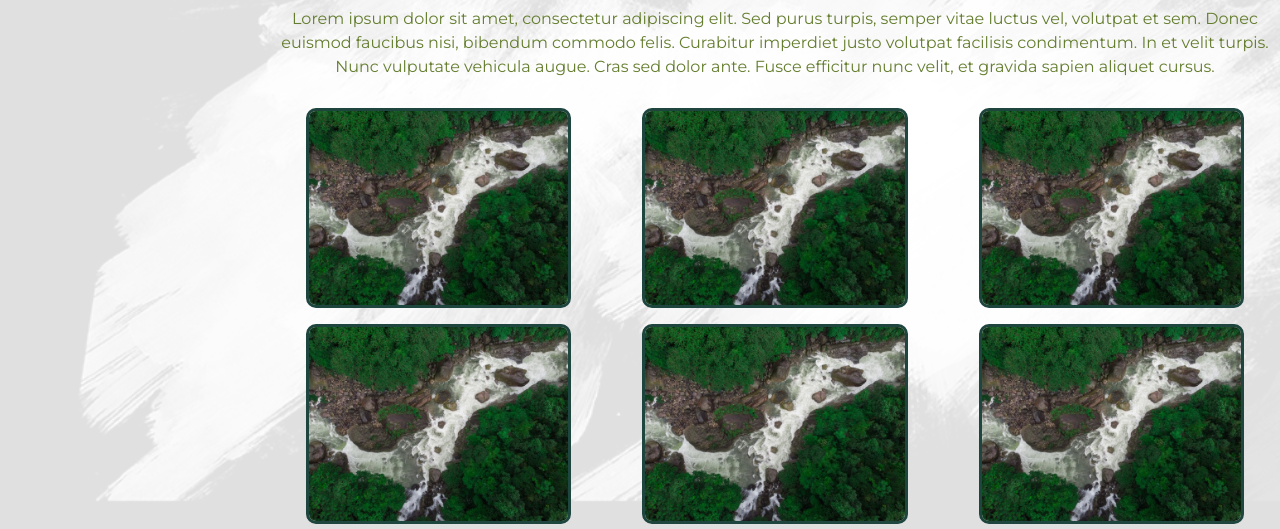
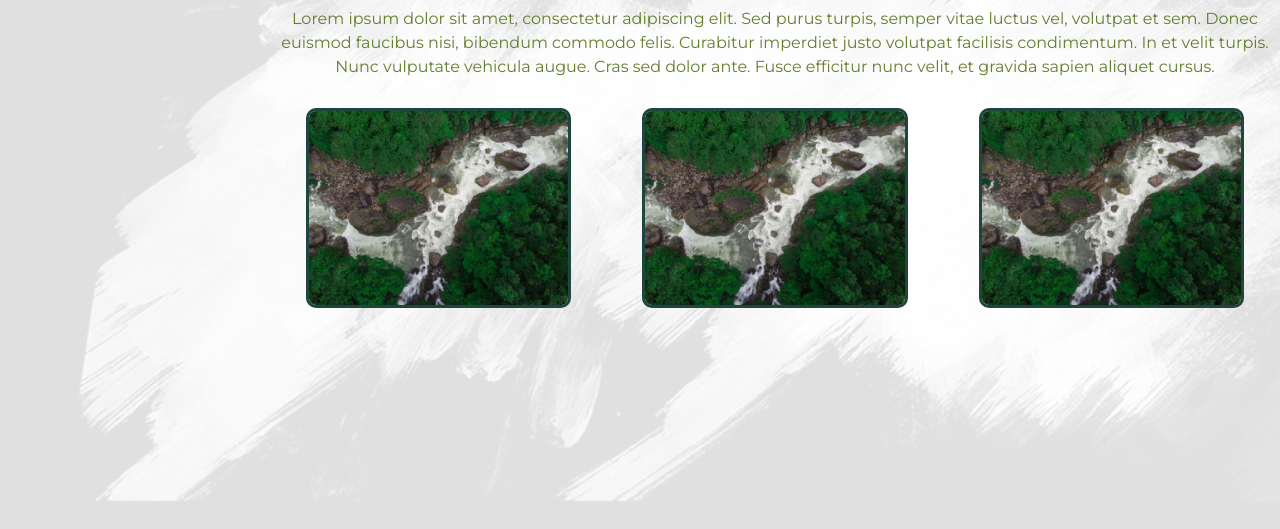
Before and after one commit to agostinaferreyrasarquis/proyecto_selva, a website: page pagina/descubri_naturaleza.html in a window 1280 px wide. Shown: the part 219-748 px from the top of the page. Drawn offline with nearby package versions, Linux system fonts and the light colour scheme; grey boxes are pictures that could not be loaded.

Commit message:
cambio en descubri naturalesa actividades

```diff
--- a/pagina/descubri_naturaleza.html
+++ b/pagina/descubri_naturaleza.html
@@ -63,9 +63,9 @@
                 <div><img src="../img/rioselva.jpg" alt="rioselva" class="cuadrilla__segundo_hijo--estilo"></div>
                 <div><img src="../img/rioselva.jpg" alt="rioselva" class="cuadrilla__segundo_hijo--estilo"></div>
                 <div><img src="../img/rioselva.jpg" alt="rioselva" class="cuadrilla__segundo_hijo--estilo"></div>
+                <!-- <div><img src="../img/rioselva.jpg" alt="rioselva" class="cuadrilla__segundo_hijo--estilo"></div>
                 <div><img src="../img/rioselva.jpg" alt="rioselva" class="cuadrilla__segundo_hijo--estilo"></div>
-                <div><img src="../img/rioselva.jpg" alt="rioselva" class="cuadrilla__segundo_hijo--estilo"></div>
-                <div><img src="../img/rioselva.jpg" alt="rioselva" class="cuadrilla__segundo_hijo--estilo"></div>
+                <div><img src="../img/rioselva.jpg" alt="rioselva" class="cuadrilla__segundo_hijo--estilo"></div> -->
             </div>
         </div>
     </div>
```
